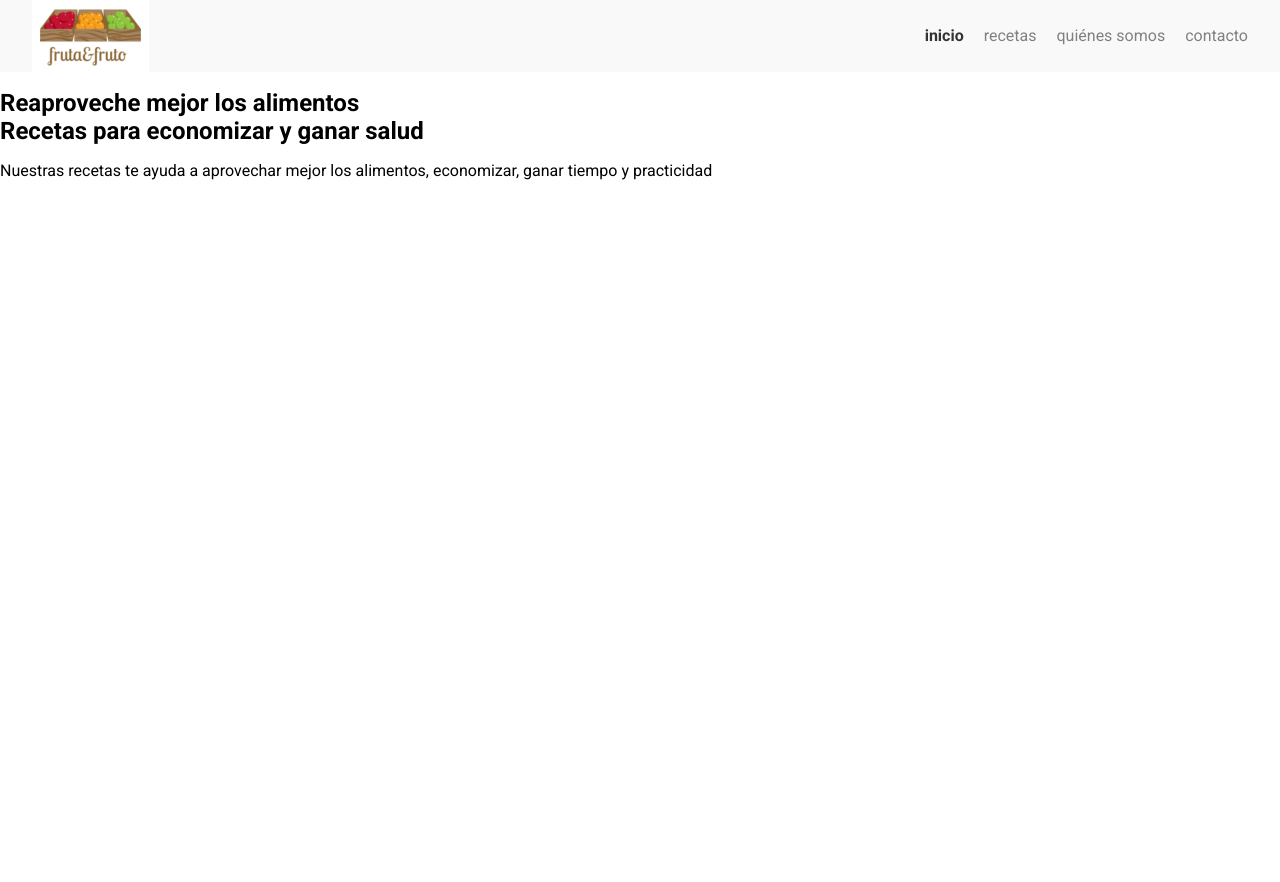
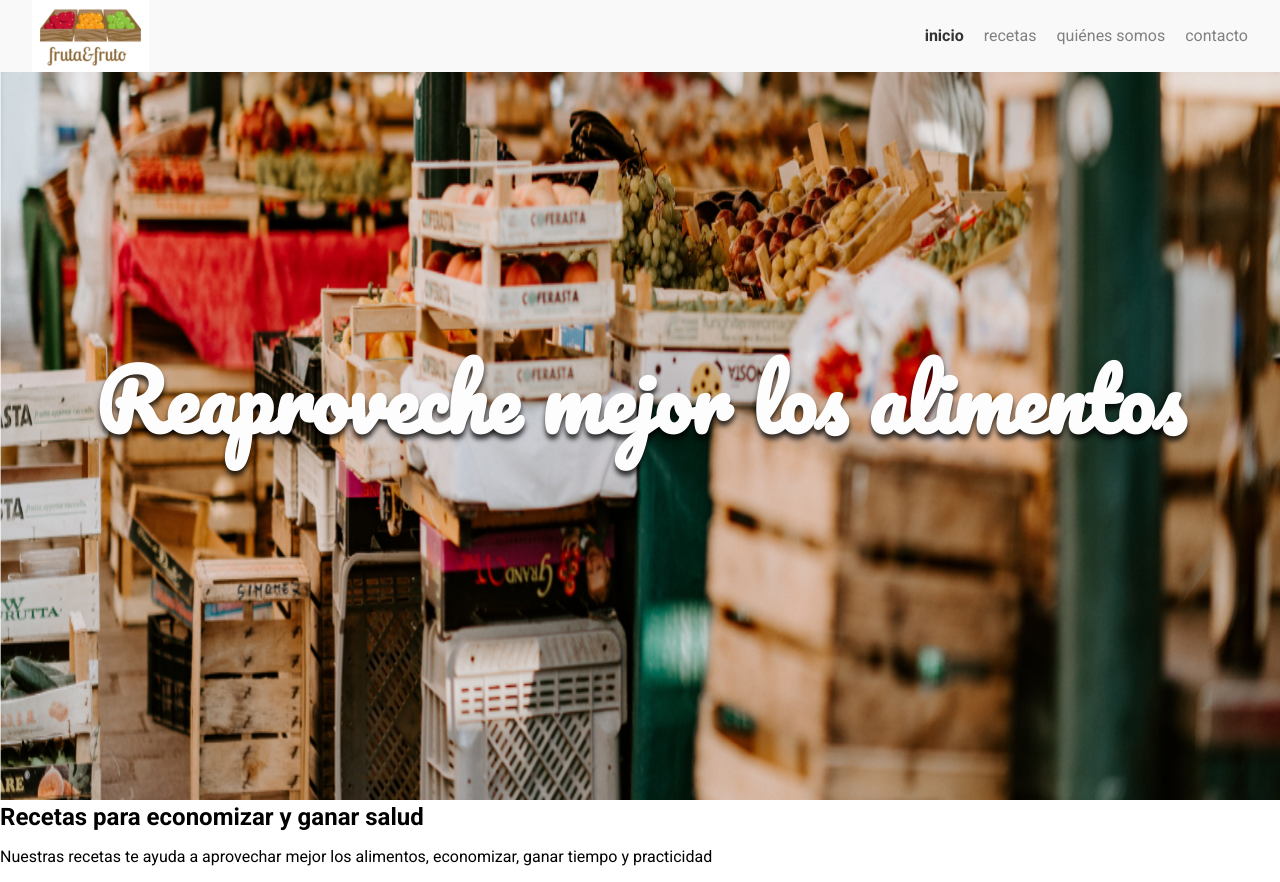
Before and after one commit to Arielopolis/Arquitectura_CSS, a plain HTML site: page index.html in a window 1280 px wide. Before the commit the page ends 800 px from the top, so only its background shows below. Drawn offline with Linux system fonts and the light colour scheme.

Commit message:
Reubicación de 'cabecera.css' y correccion en html

```diff
--- a/index.html
+++ b/index.html
@@ -8,10 +8,13 @@
         <title>Fruta & Fruto</title>
         <link href="./assets/css/normalize.css" rel="stylesheet" />
         <link href="./assets/css/reset.css" rel="stylesheet" />
-        <link href="./assets/css/cabecera.css" rel="stylesheet" />
+        <link href="./assets/css/css-menu/cabecera.css" rel="stylesheet" />
         <link rel="stylesheet" href="./assets/css/css-menu/menu_lista.css">
         <link rel="stylesheet" href="./assets/css/css-menu/menu_item.css">
         <link rel="stylesheet" href="./assets/css/css-menu/menu-link.css">
+        <link rel="stylesheet" href="./assets/css/css-banner/banner.css">
+        <link rel="stylesheet" href="./assets/css/css-banner/banner-titulo.css">
+        <link rel="stylesheet" href="./assets/css/css-banner/banner-imagen.css">
     </head>
     <body>
         <header class="cabecera">
@@ -26,7 +29,7 @@
             </nav>
         </header>
         <section class="banner">
-            <img src="" alt="" class="banner__imagen">
+            <img src="./assets/img/banner.jpg" alt="banner" class="banner__imagen">
             <h2 class="banner__titulo">Reaproveche mejor los alimentos</h2>
         </section>
         <section class="sobre">
```
Also changed, not shown: assets/css/css-menu/cabecera.css (renamed from assets/css/cabecera.css).
